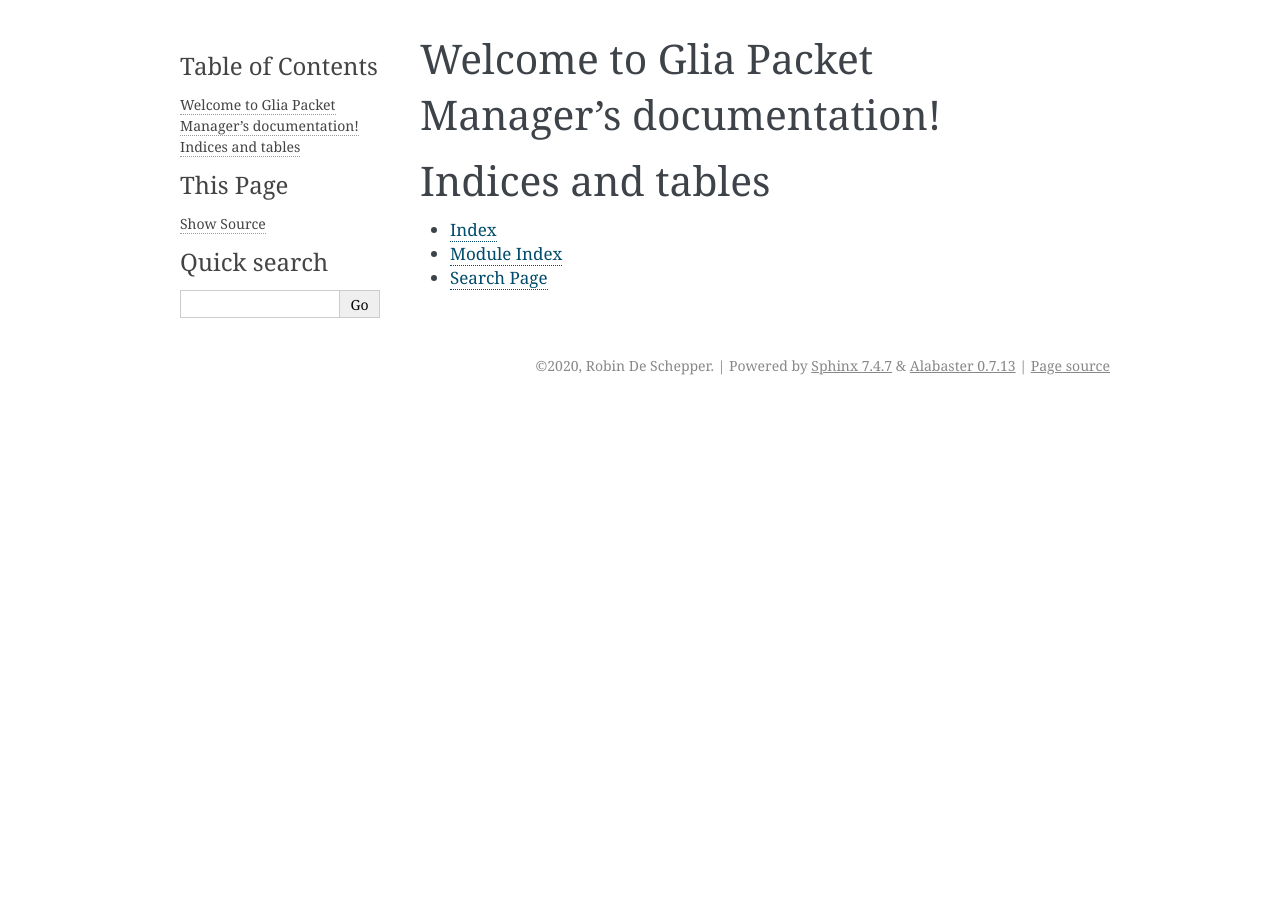
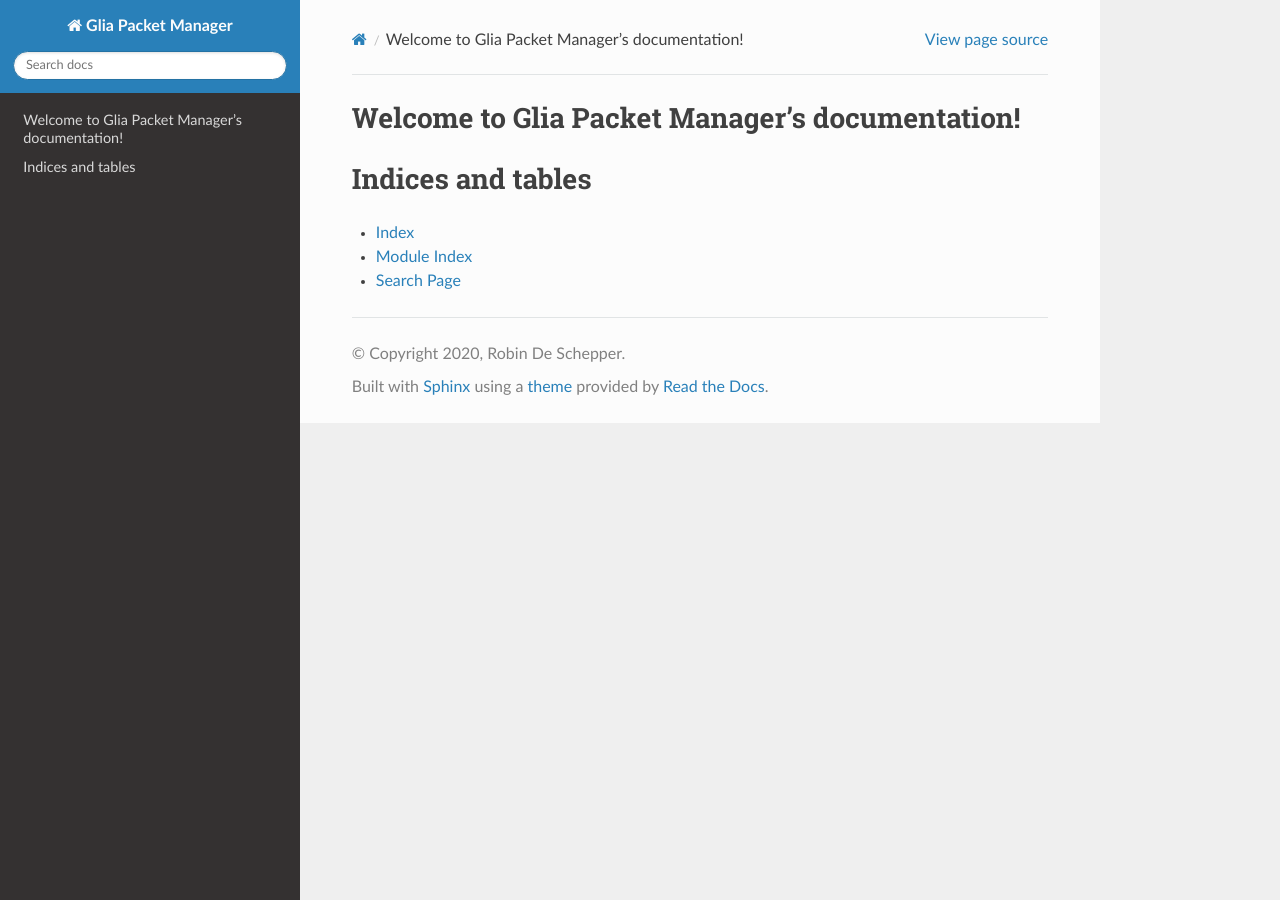
Before and after one commit to dbbs-lab/glia, a Sphinx documentation site: the page built from docs/source/index.rst, in a window 1280 px wide. Built offline with Sphinx 7.4.7 and the Read the Docs theme 2.0.0, drawn with Linux system fonts in a browser that asks for light colours; formulas are drawn with MathJax 3; pages that are not in the unit, such as notebooks, are missing from menus.

Commit message:
Added swag

```diff
--- a/docs/source/conf.py
+++ b/docs/source/conf.py
@@ -58,7 +58,7 @@ exclude_patterns = []
 # The theme to use for HTML and HTML Help pages.  See the documentation for
 # a list of builtin themes.
 #
-html_theme = "alabaster"
+html_theme = "sphinx_rtd_theme"
 
 # Add any paths that contain custom static files (such as style sheets) here,
 # relative to this directory. They are copied after the builtin static files,
```
Also changed, not shown: README.md (+3 -0 lines), .travis.yml.
